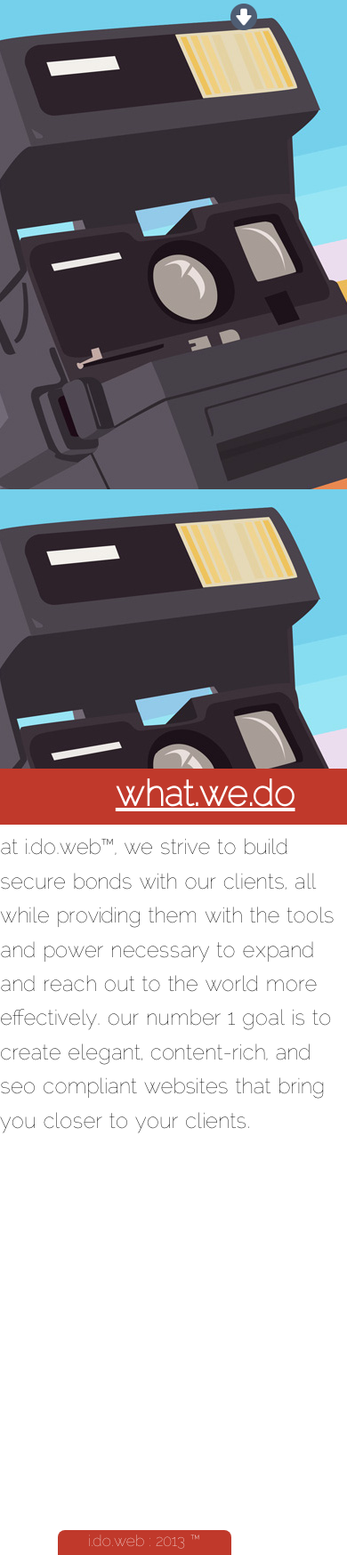
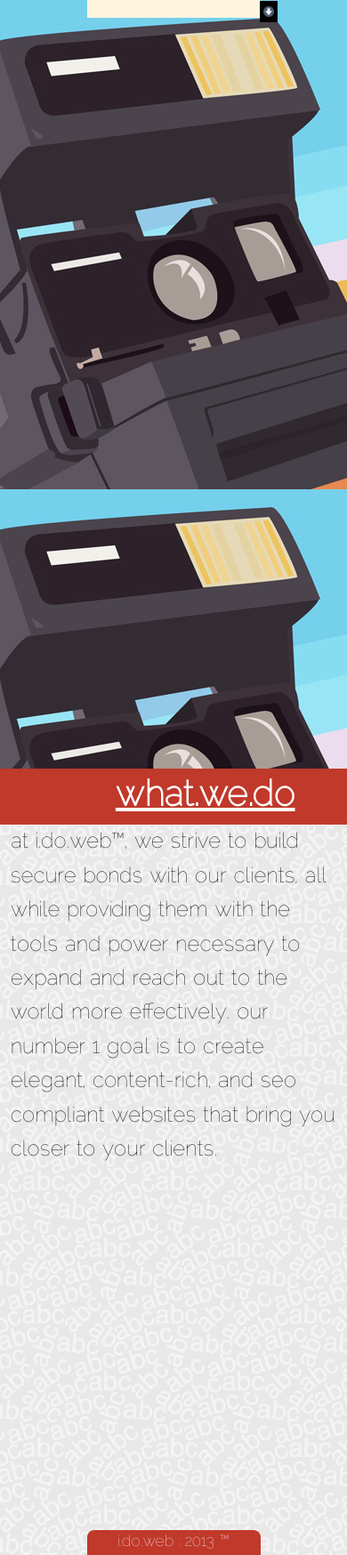
Before and after one commit to Siakag/resume, a PHP site: page / in a window 390 px wide. Shown: the whole page at 89% size. Run offline with PHP 8.4, Linux system fonts and the light colour scheme; some libraries are stand-ins or nearby versions.

Commit message:
resume - changed content structure and fixed nav anim for mobile

```diff
--- a/css/app.css
+++ b/css/app.css
@@ -130,15 +130,17 @@ body,
   height: 100%;
   max-width: 100%;
 }
+/*end rules****************************/
 
 
 
 
 /*navigation*/
 .nav.hunned {
-  background: url("genius_120px.png") no-repeat scroll center 4% #FFF5DF;
-  display: table;
+  background: url("genius_120px.png") no-repeat scroll center 2% #FFF5DF;
+  height: 100%;
   padding-top: 13%;
+  /*position: fixed;*/
 }
 
 .nav.hunned ul:hover li a {
@@ -172,53 +174,6 @@ a#menu {
 
 
 
-
-/*.onepage-pagination {
-  left: 0;
-  list-style: none outside none;
-  margin: 0;
-  position: absolute;
-  top: 24%;
-  width: 16.7%;
-  z-index: 9999;
-}
-
-.onepage-pagination li a.active:before,
-.onepage-pagination li a:before {
-  background: none !important;
-  content: none;
-}
-
-.onepage-pagination li a {
-  font-size: 1.8em;
-  font-weight: 800;
-  height: 10%;
-  margin-right: 0%;
-  padding: 5% 0;
-  text-align: center;
-  width: 100%;
-}
-
-.onepage-pagination:hover li a.active,
-.onepage-pagination:hover li a {
-  color: #ffffff;
-}
-
-.onepage-pagination li a.active {
-  color: #008080;
-  text-decoration: underline;
-}
-
-.onepage-pagination li a:hover {
-  background: #c0392b;
-  color: #FFFFFF;
-  text-decoration: underline;
-}*/
-
-
-
-
-
 /*content*/
 .contentHolder {
   z-index: 999999;
@@ -233,10 +188,8 @@ a#menu {
 }
 
 .innerWrap {
-  background: url(patternhead-helvetica1b-thumb.png) repeat scroll 0 0 rgba(0, 0, 0, 0);
   bottom: 0;
   color: #FFFFFF;
-  padding: 0 2%;
   position: absolute;
 }
 
@@ -249,8 +202,10 @@ a#menu {
   text-decoration: underline;
 }
 
-.innerWrap p {
-  margin-bottom: 1.5em;
+.halfHeight p {
+  background: url(patternhead-helvetica1b-thumb.png) repeat scroll 0 0 rgba(0, 0, 0, 0);
+  margin-top: -7px;
+  padding: 0 3%;
 }
 
 .intro .bg {
@@ -280,9 +235,9 @@ a#menu {
 
 .row.footer {
   bottom: 0;
-  margin-left: 16.6%;
   max-width: 100%;
   position: fixed;
+  text-align: center;
   width: 100%;
   z-index: 99999999;
 }
@@ -292,11 +247,24 @@ a#menu {
   border-top-left-radius: 8px;
   border-top-right-radius: 8px;
   color: #FFFFFF;
+  display: inline-block;
   font-size: 1.1em;
   margin: 0;
   text-align: center;
   width: 50%;
 }
+
+
+
+
+/*1024px & higher*/
+@media screen and (min-width: 1025px) {
+.nav {
+  display: table !important;
+  top: 0 !important;
+}
+}
+/*end 1024px & higher****************************/
 
 
 
@@ -335,11 +303,12 @@ a#menu {
 
 /*nav*/
 .nav {
-  display: block;
-  height: 410px !important;
+  display: block !important;
+  height: 340px !important;
   margin: 0 25%;
+  padding-top: 150px !important;
   position: fixed;
-  top: -410px;
+  top: -320px;
   width: 50%;
   z-index: 999999999;
 }
@@ -348,14 +317,23 @@ a#menu {
   margin: 0 20%;
 }
 
-.nav ul li {
+nav li {
+  font-size: 1.4em;
+  line-height: 1.6em;
+  list-style: none;
+  margin-left: 0;
   text-align: center;
 }
 
 a#menu {
+  background: none repeat scroll 0 0 #000000;
   display: block;
+  left: 19px;
+  margin-left: 90%;
   padding: 2%;
+  position: relative;
   text-align: right;
+  top: -19px;
 }
 
 
@@ -365,7 +343,8 @@ a#menu {
 .section:last-child p {
   padding-bottom: 7%;
 }
-} /*end 1024px & lower*/
+}
+/*end 1024px & lower****************************/
 
 
 
--- a/includes/content.php
+++ b/includes/content.php
@@ -1,69 +1,69 @@
 <div class="main hunned">
 
-  <section class="content table hunned intro" id='#1'>
+  <section class="content table hunned intro" id='section1'>
     <div class="halfHeight bg">
 
     </div>
 
     <div class="halfHeight">
       <h2 class='header'></h2>
-      <p class=''>
+      <p class='hunned'>
         At i.do.web&trade;, we strive to build secure bonds with our clients, all while providing them with the tools and power necessary to expand and reach out to the world more effectively. Our number 1 goal is to create elegant, content-rich, and SEO compliant websites that bring you closer to your clients.
       </p>
     </div>
   </section>
 
 
-  <section class="content table hunned summary" id='#2'>
+  <section class="content table hunned summary" id='section2'>
     <div class="halfHeight bg">
 
     </div>
 
     <div class="halfHeight">
       <h2 class='header'></h2>
-      <p class=''>
+      <p class='hunned'>
         Today's web is driven by beautifully crafted sites at blistering speeds. We specialize in developing all types of web content solutions, be it simple or robust. We pledge to deliver aesthetically satisfying websites that don't ever compromise content or functionality.
       </p>
     </div>
   </section>
 
 
-  <section class="content table hunned work" id='#3'>
+  <section class="content table hunned work" id='section3'>
     <div class="halfHeight bg">
 
     </div>
 
     <div class="halfHeight">
       <h2 class='header'></h2>
-      <p class=''>
+      <p class='hunned'>
         Now that there is the Tec-9, a crappy spray gun from South Miami. This gun is advertised as the most popular gun in American crime. Do you believe that shit? It actually says that in the little book that comes with it: the most popular gun in American crime. Like they're actually proud of that shit.
       </p>
     </div>
   </section>
 
 
-  <section class="content table hunned education" id='#4'>
+  <section class="content table hunned education" id='section4'>
     <div class="halfHeight bg">
 
     </div>
 
     <div class="halfHeight">
       <h2 class='header'></h2>
-      <p class=''>
+      <p class='hunned'>
         Now that there is the Tec-9, a crappy spray gun from South Miami. This gun is advertised as the most popular gun in American crime. Do you believe that shit? It actually says that in the little book that comes with it: the most popular gun in American crime. Like they're actually proud of that shit.
       </p>
     </div>
   </section>
 
 
-  <section class="content table hunned about" id='#5'>
+  <section class="content table hunned about" id='section5'>
     <div class="halfHeight bg">
 
     </div>
 
     <div class="halfHeight">
       <h2 class='header'></h2>
-      <p class=''>
+      <p class='hunned'>
         Now that there is the Tec-9, a crappy spray gun from South Miami. This gun is advertised as the most popular gun in American crime. Do you believe that shit? It actually says that in the little book that comes with it: the most popular gun in American crime. Like they're actually proud of that shit.
       </p>
     </div>
--- a/includes/footer.php
+++ b/includes/footer.php
@@ -1,3 +1,3 @@
-<p class="copyright small-12 large-10 large-push-2">
+<p class="copyright small-12">
   i.do.web : 2013 &trade;
 </p>
--- a/js/app.js
+++ b/js/app.js
@@ -48,10 +48,9 @@ $(function()
       that = this;
       function anim()
       {
-        // $(that).parent().parent().parent().stop(true, true).toggleClass('showNav', 2000);
         if( (rotateMenuNum%2) == 0 )
         {
-          $('.nav').stop(true, true).animate({'top':'-410px'}, 1000);
+          $('.nav').stop(true, true).animate({'top':'-320px'}, 1000);
           $(that).removeClass('rotateInactive');
           $(that).addClass('rotateActive');
         }
@@ -93,3 +92,28 @@ function activeNavItem()
   var active = 'a#' + $('.main').find('section.active').data('index');
   $(active).addClass('active');
 }
+
+// function panToSection(el)
+// {
+//   $('nav li a').removeClass('active');
+//   var id = el.id;
+//   var target = 0;
+//   if(id==1)
+//   {
+//       target = 0;
+//   } else if(id==2) {
+//       target = 100;
+//   } else if(id==3) {
+//       target = 200;
+//   } else if(id==4) {
+//       target = 300;
+//   } else if(id==5) {
+//       target = 400;
+//   }
+
+//   target += '%';
+//   // var target = $(id).offset().top;
+//   $("body").stop(true, true).animate({ scrollTop: target }, 750);
+//   $(el).addClass('active');
+//   console.log(id + ' ' + target);
+// }
```
